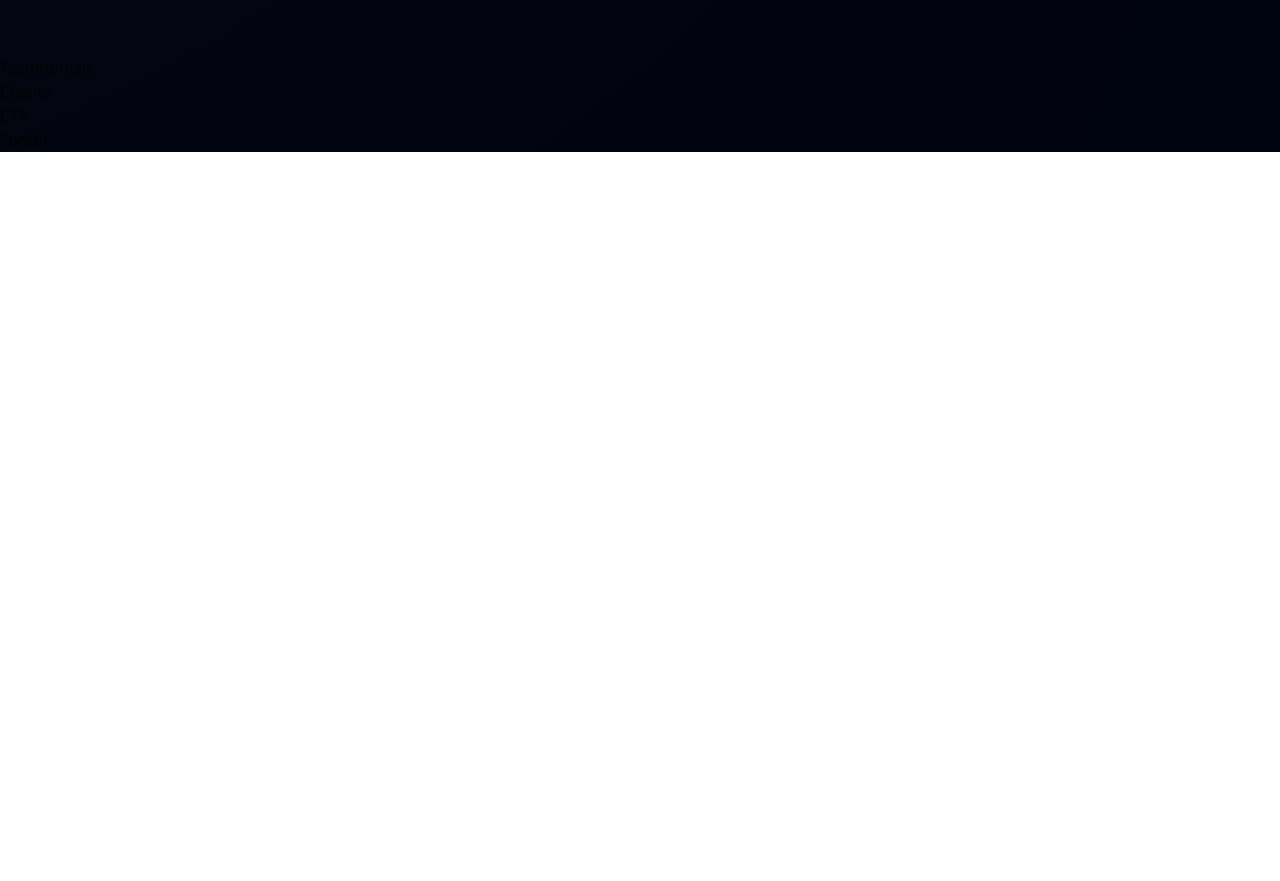
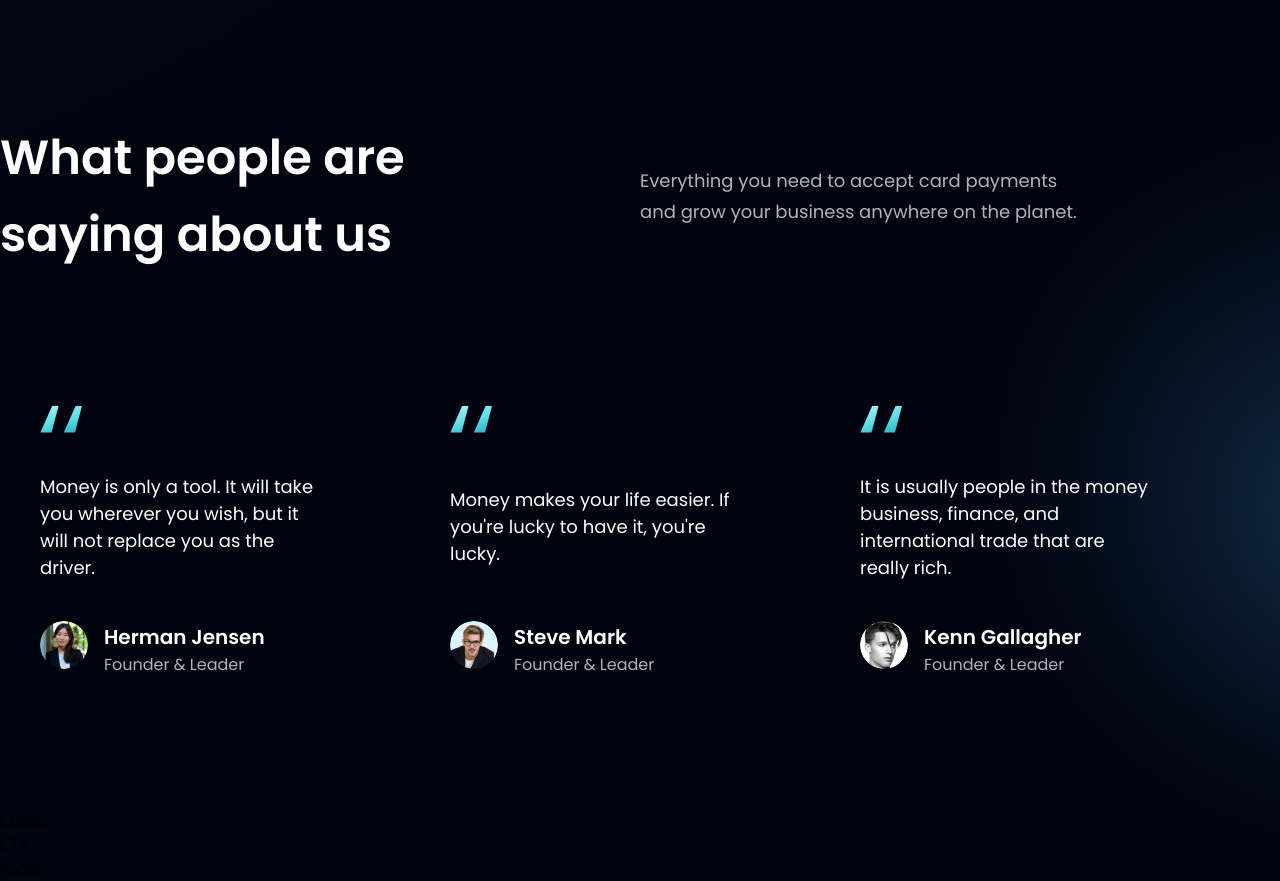
Before and after one commit to djcade32/bank-website, a React (Create React App) app: page / in a window 1280 px wide. Shown: the part 2820-3701 px from the top of the page. Before the commit the page ends 2972 px from the top, so only its background shows below. Built offline with nearby package versions, Linux system fonts and the light colour scheme.

Commit message:
Testimonials section is complete

```diff
--- a/src/components/FeedbackCard.js
+++ b/src/components/FeedbackCard.js
@@ -1,7 +1,26 @@
 import React from "react";
+import { quotes } from "../assets";
 
-const FeedbackCard = () => {
-  return <div>FeedbackCard</div>;
+const FeedbackCard = ({ content, name, title, img }) => {
+  return (
+    <div className="flex justify-between flex-col px-10 py-12 rounded-[20px] max-w-[370px] md:mr-10 sm:mr-5 mr-0 my-5 feedback-card">
+      <img src={quotes} alt="double_quotes" className="w-[42px] h-[27px] object-contain" />
+      <p className="font-poppins font-normal text-[18px] text-white my-10 leading-[32px">
+        {content}
+      </p>
+      <div className="flex flex-row">
+        <img src={img} alt="name" className="w-[48px] h-[48px] rounded-full" />
+        <div className="flex flex-col ml-4">
+          <h4 className="font-poppins font-semibold text-white text-[20px] leading-[32px]">
+            {name}
+          </h4>
+          <p className="font-poppins font-normal text-dimWhite text-[16px] leading-[24px]">
+            {title}
+          </p>
+        </div>
+      </div>
+    </div>
+  );
 };
 
 export default FeedbackCard;
--- a/src/components/Testimonials.js
+++ b/src/components/Testimonials.js
@@ -1,7 +1,31 @@
 import React from "react";
 
+import { feedback } from "../constants";
+import styles from "../styles";
+import FeedbackCard from "./FeedbackCard";
+
 const Testimonials = () => {
-  return <div>Testimonials</div>;
+  return (
+    <section className={`${styles.paddingY} ${styles.flexCenter} flex-col relative`}>
+      <div className="absolute z-[0] w-[60%] h-[60%] -right-[50%] rounded-full blue__gradient" />
+      <div className="w-full flex justify-between items-center md:flex-row flex-col sm:mb-16 mb-6 relative z-[1]">
+        <h1 className={styles.heading2}>
+          What people are <br className="sm:block hidden" /> saying about us
+        </h1>
+        <div className="w-full md:mt-0 mt-6">
+          <p className={`${styles.paragraph} text-left max-w-[450px]`}>
+            Everything you need to accept card payments and grow your business anywhere on the
+            planet.
+          </p>
+        </div>
+      </div>
+      <div className="flex flex-wrap sm:justify-start justify-center w-full feedback-container relative z-[1]">
+        {feedback.map((card) => (
+          <FeedbackCard key={card.id} {...card} />
+        ))}
+      </div>
+    </section>
+  );
 };
 
 export default Testimonials;
```
